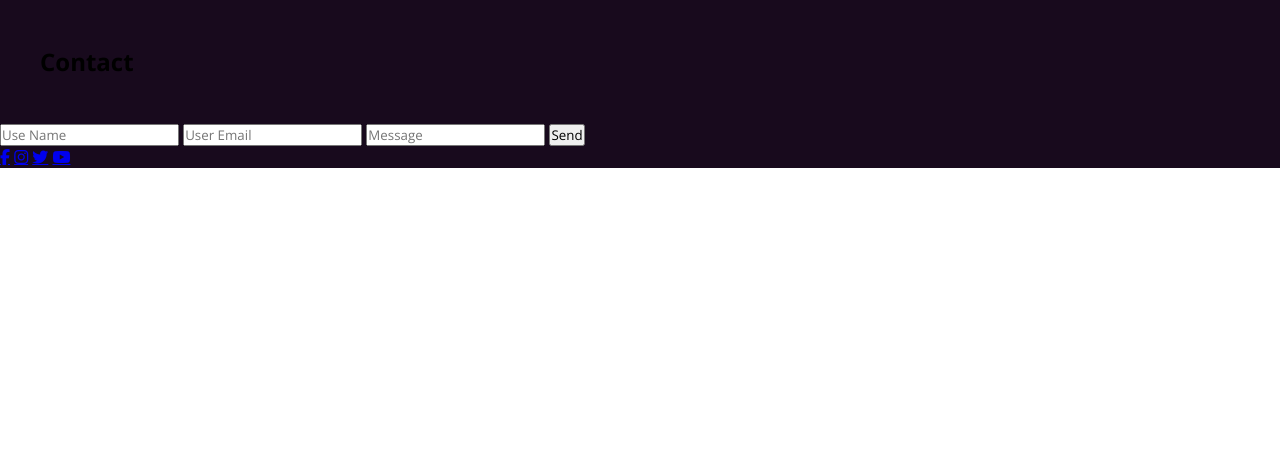
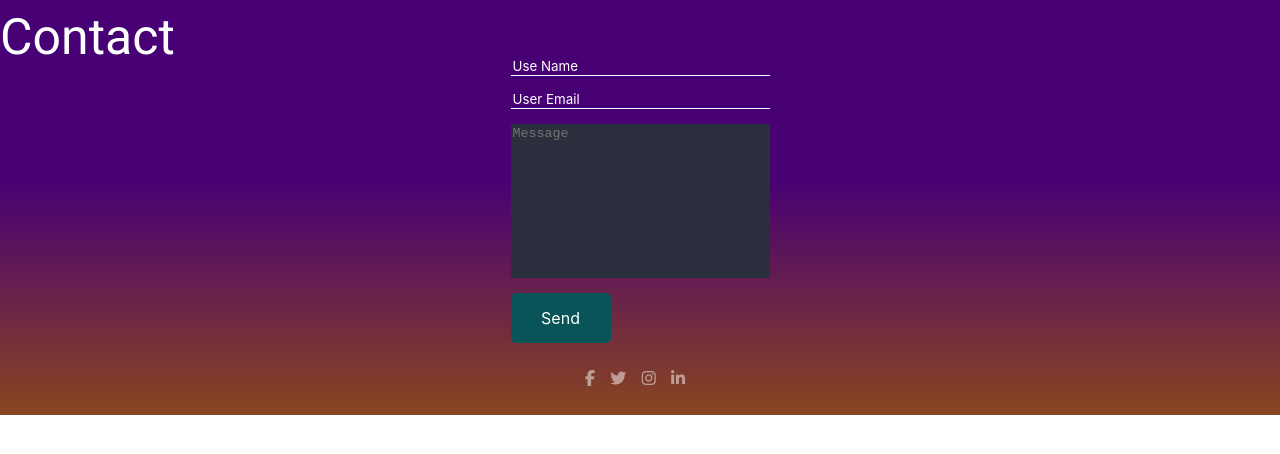
Before and after one commit to Jhoseb29/LocombiaDevs, a website: page public/views/main_page.html in a window 1280 px wide. Drawn offline with nearby package versions, Linux system fonts and the light colour scheme.

Commit message:
Finished footer HTML & CSS

```diff
--- a/public/assets/css/footer.css
+++ b/public/assets/css/footer.css
@@ -1,46 +1,106 @@
 @import url('https://fonts.googleapis.com/css2?family=Open+Sans:wght@400;700&display=swap');
-*{
-    margin: 0;
-    padding: 0;
-    box-sizing: border-box;
-    font-family: 'Open Sans', sans-serif;
-}
 .footer{
     width: 100%;
-    background-color: #180a1d;
+    background: linear-gradient(180deg, #480075 43.42%, rgba(121, 44, 0, 0.88) 100%);
 }
-.footer .box{
-    width: 100%;
-    max-width: 1200px;
-    margin: auto;
-    display:grid;
-    grid-template-columns: repeat(3, 1fr);
-    grid-gap:50px;
-    padding: 45px 0px;
+
+.contact_title{
+    color: #fff;
+    top: 0%;
+    left: 0%;
+    height: 50px;
+    font-family: 'Roboto';
+    font-style: normal;
+    font-weight: 400;
+    font-size: 50px;
+    line-height: 150%;
 }
-.footer .box .form_footer h2{
-    color: #fff;
-    margin-left: 40px;
-    margin-bottom: 25px;
-    font-size: 20px;
+
+.social_footer_form{
+    display: flex;
+    align-items: center;
+    justify-content: center;
+    flex-direction: column;
 }
-.footer .box .form_footer p{
-    color: #efefef;
-    margin-bottom: 10px;
+
+.form_footer{
+    display: flex;
+    flex-direction: column;
+    height: 300px;
+    justify-content: space-around;
 }
-.footer .box .social a{
-    display: inline-block;
-    text-decoration: none;
-    width: 45px;
+
+.input_contact_form{
+    color: #FFFFFF;
+    background-color: transparent;
+    border: 1px solid #FFFFFF;
+    border-top: 0px;
+    border-right: 0px;
+    border-left: 0px;
+}
+
+.input_contact_form::placeholder{
+    font-family: 'Inter';
+    font-style: normal;
+    font-weight: 400;
+    line-height: 29px;
+    color:#ffffff;
+    opacity: 1;
+}
+
+.input_contact_form:focus{
+    outline: none;
+}
+
+.input_message{
+    background-color: #2B2E3C;
+    border-width: 0px;
+    color: #ffffff;
+}
+
+.input_message:focus{
+    outline: none;
+}
+
+.send_button{
+    font-family: 'Inter';
+    font-style: normal;
+    font-weight: 400;
+    font-size: 16px;
+    background-color:#095458;
+    color: #FFFFFF;
+    border: none;
+    width: 100px;
+    height: 50px;
+    border-radius: 5px;
+    cursor: pointer;
+    transition: transform 0.5s ease;
+}
+
+.send_button:hover{
+    transform: scale(1.1);
+}
+
+.social{
+    margin-top: 20px;
+    display: flex;
+    width: 100px;
     height: 45px;
     line-height: 45px;
     color: #fff;
     margin-right: 10px;
-    background-color: ;
     text-align: center;
     transition: all 300ms ease;
     border-radius: 50%;
+    justify-content: space-between;
 }
-.footer .box .social a:hover{
+
+.social a{
+    text-decoration: none;
+    color: #fff;
+    opacity: 50%;
+}
+
+.social a:hover{
     color: #00CCFF;
 }
--- a/public/assets/css/login.css
+++ b/public/assets/css/login.css
@@ -230,7 +230,6 @@ body{
     border-top: 0px;
     border-right: 0px;
     border-left: 0px;
-
 }
 
 .user-name_input, .password_input:focus{
--- a/public/views/main_page.html
+++ b/public/views/main_page.html
@@ -6,8 +6,12 @@
     <meta name="viewport" content="width=device-width, initial-scale=1.0">
     <script type="text/javascript" src="https://cdn.jsdelivr.net/npm/@emailjs/browser@3/dist/email.min.js"></script>
     <script type="text/javascript"> emailjs.init('qKZ76P0MJTz18DK0e')</script>
+    <link rel="preconnect" href="https://fonts.googleapis.com">
+    <link rel="preconnect" href="https://fonts.gstatic.com" crossorigin>
+    <link href="https://fonts.googleapis.com/css2?family=Roboto:wght@400;500;700&display=swap" rel="stylesheet">
     <link rel="stylesheet" href="../assets/css/footer.css">
-    <title>Document</title>
+    <link rel="stylesheet" href="../assets/css/reset.css">
+    <title>LoComBia Gaming</title>
 </head>
 <body>
   <header></header>
@@ -17,18 +21,20 @@
     <section></section>
   </main>
   <footer class="footer">
-      <h2 class="box">Contact</h2>
-      <form class="form_footer" id="form_footer">
+      <h2 class="contact_title">Contact</h2>
+      <div class="social_footer_form">
+        <form class="form_footer" id="form_footer">
           <input class="input_contact_form" type="text" name="from_name" id="from_name" placeholder="Use Name">
           <input class="input_contact_form" type="email" name="email_id" id="email_id" placeholder="User Email">
-          <input class="input_message"type="text" name="message" id="message" placeholder="Message">
+          <textarea class="input_message" name="message" id="message" placeholder="Message" cols="30" rows="10" style="resize: none;"></textarea>
           <input class="send_button" type="submit" id="button_footer" value="Send">
-      </form>
-      <div class="social">
-        <a title="facebook" href="https://www.facebook.com" target="_blank" rel="noopener" class="fa fa-facebook"></a>
-        <a title="instagram" href="https://www.instagram.com" target="_blank" rel="noopener" class="fa fa-instagram"></a>
-        <a title="twitter" href="https://www.twitter.com" target="_blank" rel="noopener" class="fa fa-twitter"></a>
-        <a title="youtube " href="https://www.youtube.com" target="_blank" rel="noopener" class="fa fa-youtube"></a>
+        </form>
+        <div class="social">
+          <a title="facebook" href="https://www.facebook.com" target="_blank" rel="noopener" class="fa fa-facebook"></a>
+          <a title="twitter" href="https://www.twitter.com" target="_blank" rel="noopener" class="fa fa-twitter"></a>
+          <a title="instagram" href="https://www.instagram.com" target="_blank" rel="noopener" class="fa fa-instagram"></a>
+          <a title="youtube" href="https://co.linkedin.com/" target="_blank" rel="noopener" class="fa fa-linkedin"></a>
+        </div>
       </div>
     <script src="../scripts/sendEmail.js"></script>
     <script src="https://kit.fontawesome.com/eb496ab1a0.js" crossorigin="anonymous"></script>
```
